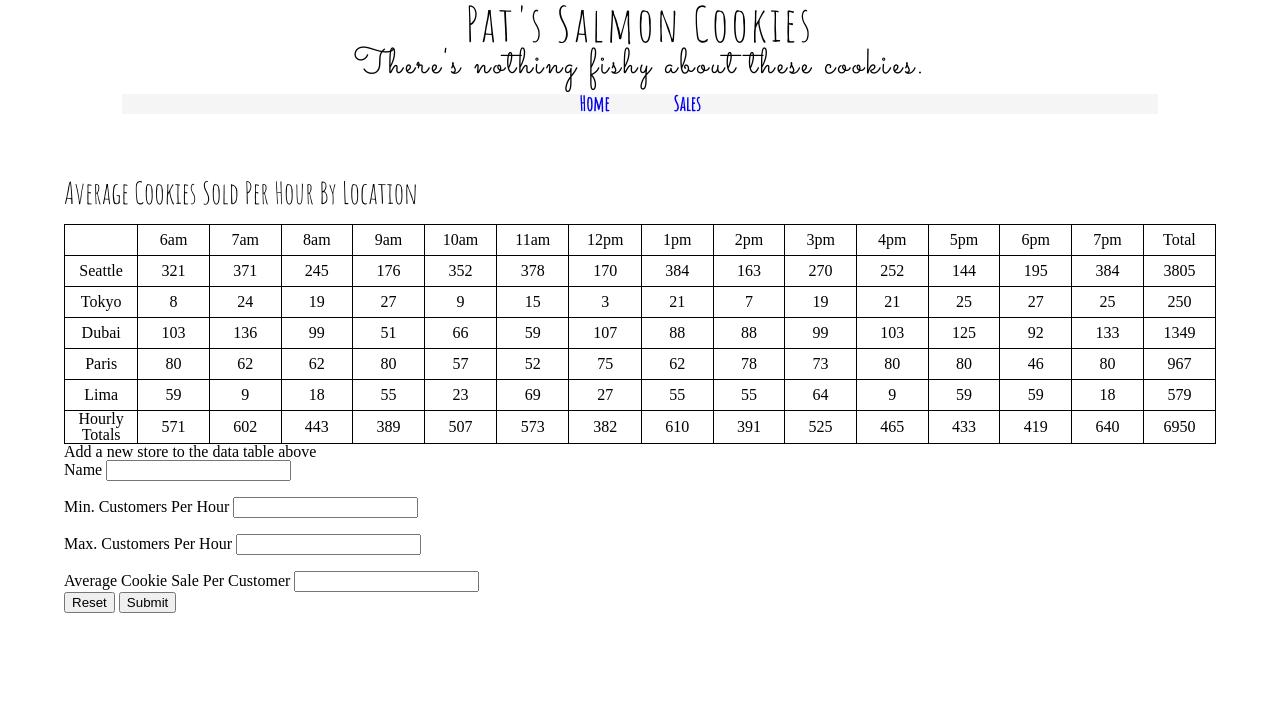
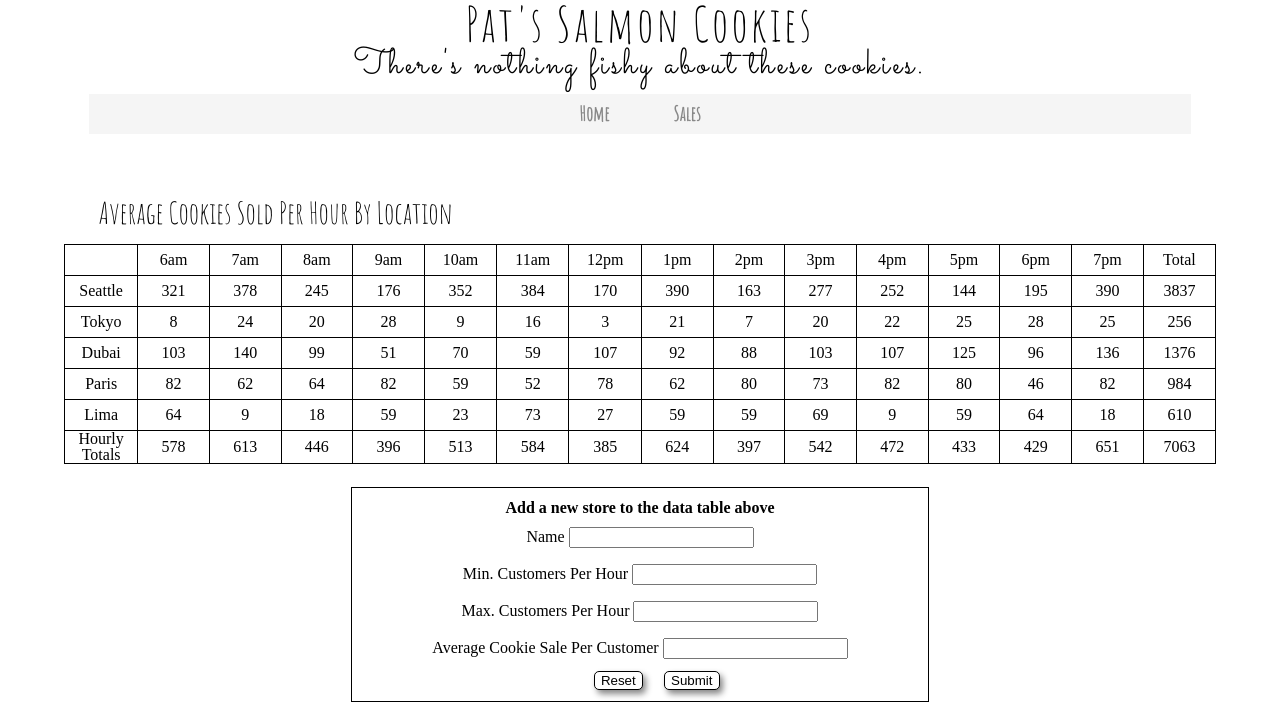
Before and after one commit to selmaT273/cookie-stand, a plain HTML site: page sales.html in a window 1280 px wide. Shown: the part 113-815 px from the top of the page. Drawn offline with Linux system fonts and the light colour scheme.

Commit message:
css changes on the sales page

```diff
--- a/css/styles.css
+++ b/css/styles.css
@@ -22,21 +22,22 @@ h2 {
     letter-spacing: 3px;
 }
 
-#Avg {
+#avg {
     display: block;
     font-family: 'Amatic SC';
     font-size: 30px;
     text-decoration: bold;
+    margin-left: 3%;
 }
 
 .main-ul {
     background-color: whitesmoke;
-    padding: 0px;
+    padding: 10px;
     list-style-type: none;
     clear: both;
     overflow: hidden;
     text-align: center;
-    width: 90%;
+    width: 94%;
     margin-left: auto;
     margin-right: auto;
 }
@@ -61,6 +62,7 @@ li:last-child {
 
 a {
     text-decoration: none;
+    color: #888888;
     /* padding: 15px;
     background: #ccc;
     color: #333; */
@@ -77,8 +79,7 @@ a {
 #cookieStores {
     margin-left: auto;
     margin-right: auto;
-    width: 90%
-
+    width: 90%;
 }
 
 table {
@@ -141,3 +142,42 @@ th {
     text-align: center;
 
 }
+
+#new-store {
+    border: 1px solid black;
+    width: 50%;
+    margin: 0 auto;
+}
+
+#cookieStoreHolder {
+    margin-bottom: 2%;
+}
+
+fieldset {
+    text-align: center;
+}
+
+legend {
+    font-weight: bold;
+    padding-top: 2%;
+    padding-bottom: 2%
+}
+
+button {
+    background-color: white;
+    border: 1px black solid;
+    box-shadow: 3px 4px 6px #888888;
+    border-radius: 5px;
+    margin-top: 2%;
+    margin-bottom: 2%;
+}
+
+.submit{
+    position: relative;
+    left: 45%
+}
+
+.reset {
+    position: relative;
+    left: 42%;
+}
--- a/js/newapp.js
+++ b/js/newapp.js
@@ -15,7 +15,7 @@ function Store (name, minCust, maxCust, avgSale) {
 Store.prototype.getSalesPerHour = function(){
   var total = 0;
   for (var i = 0; i < hours.length; i++){
-    var randomCust = Math.floor(Math.random() * (this.maxCust - this.minCust) + this.minCust);
+    var randomCust = Math.floor(Math.random() * (this.maxCust - this.minCust + 1)) + this.minCust;
     var atHourSales = Math.floor(randomCust * this.avgSale);
     this.hourlySales[i] = atHourSales;
     total = total + atHourSales;
--- a/sales.html
+++ b/sales.html
@@ -32,9 +32,9 @@
     <br>
     <br>
     <main>
-    <h3 id="Avg">Average Cookies Sold Per Hour By Location</h3>
+    <h3 id="avg">Average Cookies Sold Per Hour By Location</h3>
     <br>
-    <section>
+    <section id="cookieStoreHolder">
         <table>
             <tbody id="cookieStores">
                 <tr id="hours">
@@ -97,8 +97,8 @@
             <input id="newAvg" type="number" step="0.01" min="0"/>
         </fieldset>
 
-        <button type="reset" value="reset">Reset</button>
-        <button type="submit" name="submitAddNewStore" value="submit">Submit</button>
+        <button class="reset" type="reset" value="reset">Reset</button>
+        <button class="submit" type="submit" name="submitAddNewStore" value="submit">Submit</button>
     </form>
 
     <div id="cookieProduction-holder" class="cookieProductionDiv"></div>
```
